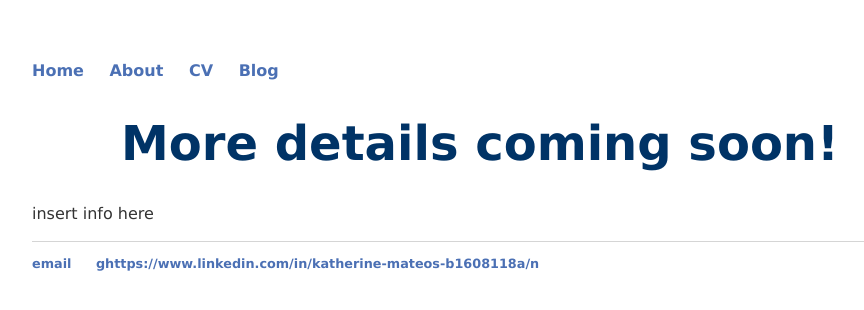
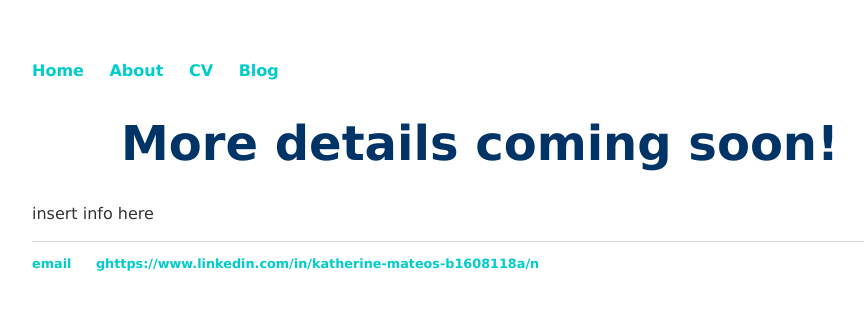
Before and after one commit to kcmateos/kcmateos.github.io, a Jekyll site: the page about/index.html, which Jekyll copies as it is, in a window 1280 px wide. Shown: the top 310 px of the page, without its empty margins (160-1024 px from the left). Built offline with Jekyll 4.4.1, drawn with Linux system fonts in a browser that asks for light colours.

Commit message:
Update main.css

```diff
--- a/css/main.css
+++ b/css/main.css
@@ -17,7 +17,7 @@ nav ul li, footer ul li {
 }
 a {
     text-decoration: none;
-    color:rgb(75, 112, 180);
+    color:rgb(0, 204, 204);
 }
 a:hover {
     text-decoration: underline;
```
